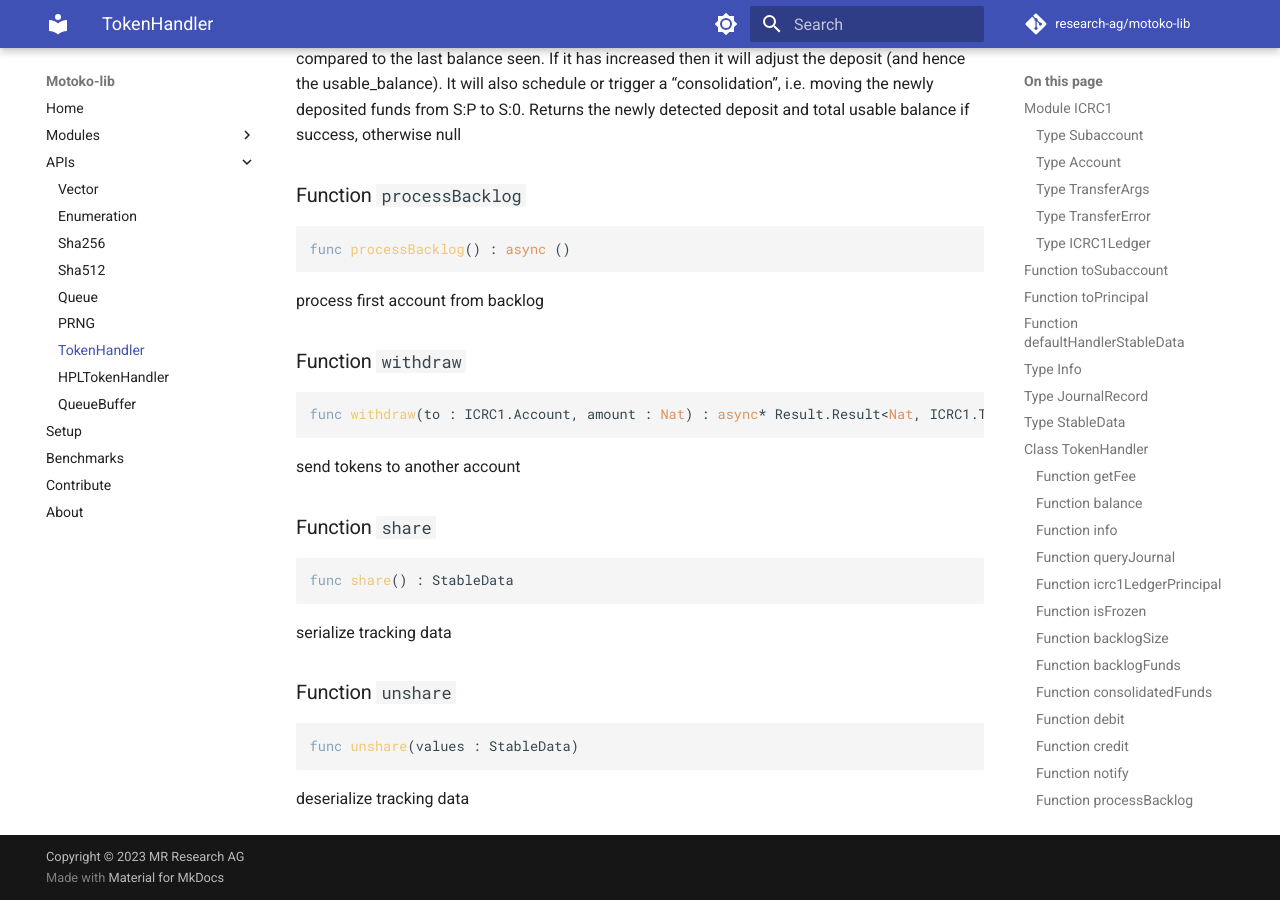
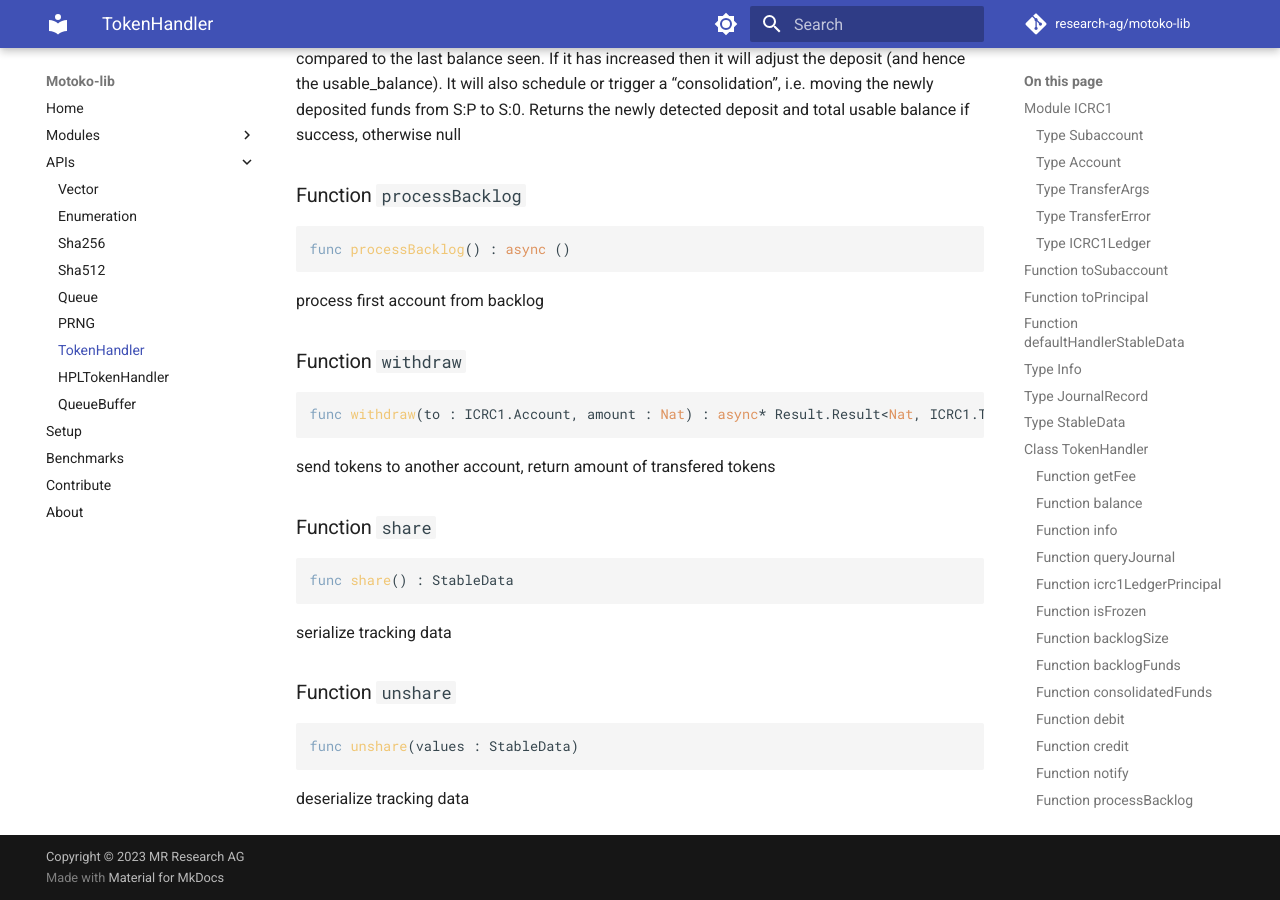
Before and after one commit to research-ag/motoko-lib, an MkDocs documentation site: the page built from docs/modoc/TokenHandler.md, in a window 1280 px wide and 900 px high, scrolled down 3937 px. Built offline with MkDocs 1.6.1 and Material for MkDocs 9.7.7, drawn with Linux system fonts in a browser that asks for light colours; comment, search, counter and statistics services are not loaded.

Commit message:
fixed misleading variables; code formatting

````diff
--- a/docs/modoc/TokenHandler.md
+++ b/docs/modoc/TokenHandler.md
@@ -200,7 +200,7 @@
 func withdraw(to : ICRC1.Account, amount : Nat) : async* Result.Result<Nat, ICRC1.TransferError or {#CallIcrc1LedgerError; #TooLowQuantity}>
 ```
 
-send tokens to another account
+send tokens to another account, return amount of transfered tokens
 
 
 ### Function `share`
````
Also changed, not shown: 1 other file.
